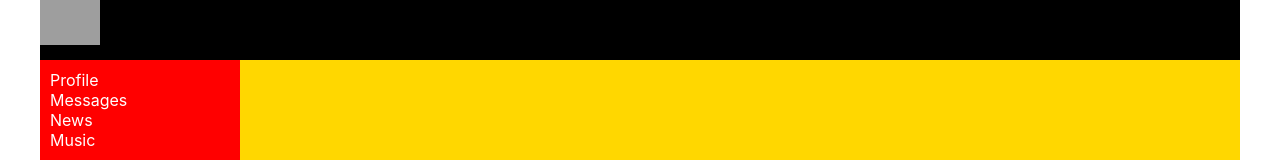
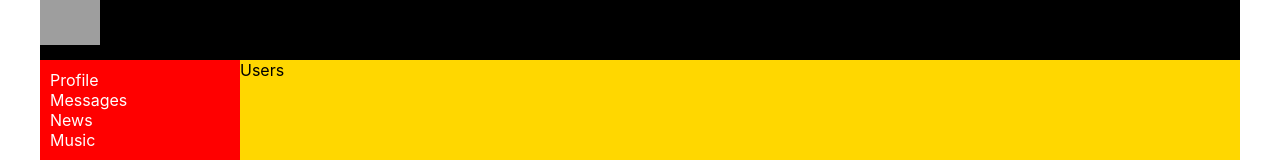
Before and after one commit to vbsm11/samurai-way-comeback, a React (Create React App) app: page /users in a window 1280 px wide. Shown: the top 160 px of the page. Built offline with nearby package versions, Linux system fonts and the light colour scheme; grey boxes are pictures that could not be loaded.

Commit message:
49 create Users component

```diff
--- a/src/App.tsx
+++ b/src/App.tsx
@@ -5,6 +5,7 @@ import {Profile} from './components/Profile/Profile';
 import {Route} from 'react-router-dom';
 import {DialogsContainer} from './components/Dialogs/DialogsContainer';
 import {NavbarContainer} from './components/Navbar/NavbarContainer';
+import {Users} from './components/Users/Users';
 
 
 const App: React.FC = () => {
@@ -21,6 +22,9 @@ const App: React.FC = () => {
                 <Route path="/dialogs" render={() =>
                     <DialogsContainer/>}
                 />
+                <Route path="/users" render={() =>
+                    <Users/>}
+                />
             </div>
         </div>
     );
--- /dev/null
+++ b/src/components/Users/Users.tsx
@@ -0,0 +1,9 @@
+import React from 'react';
+
+export const Users:React.FC = () => {
+    return (
+        <div>
+            Users
+        </div>
+    )
+}
```
